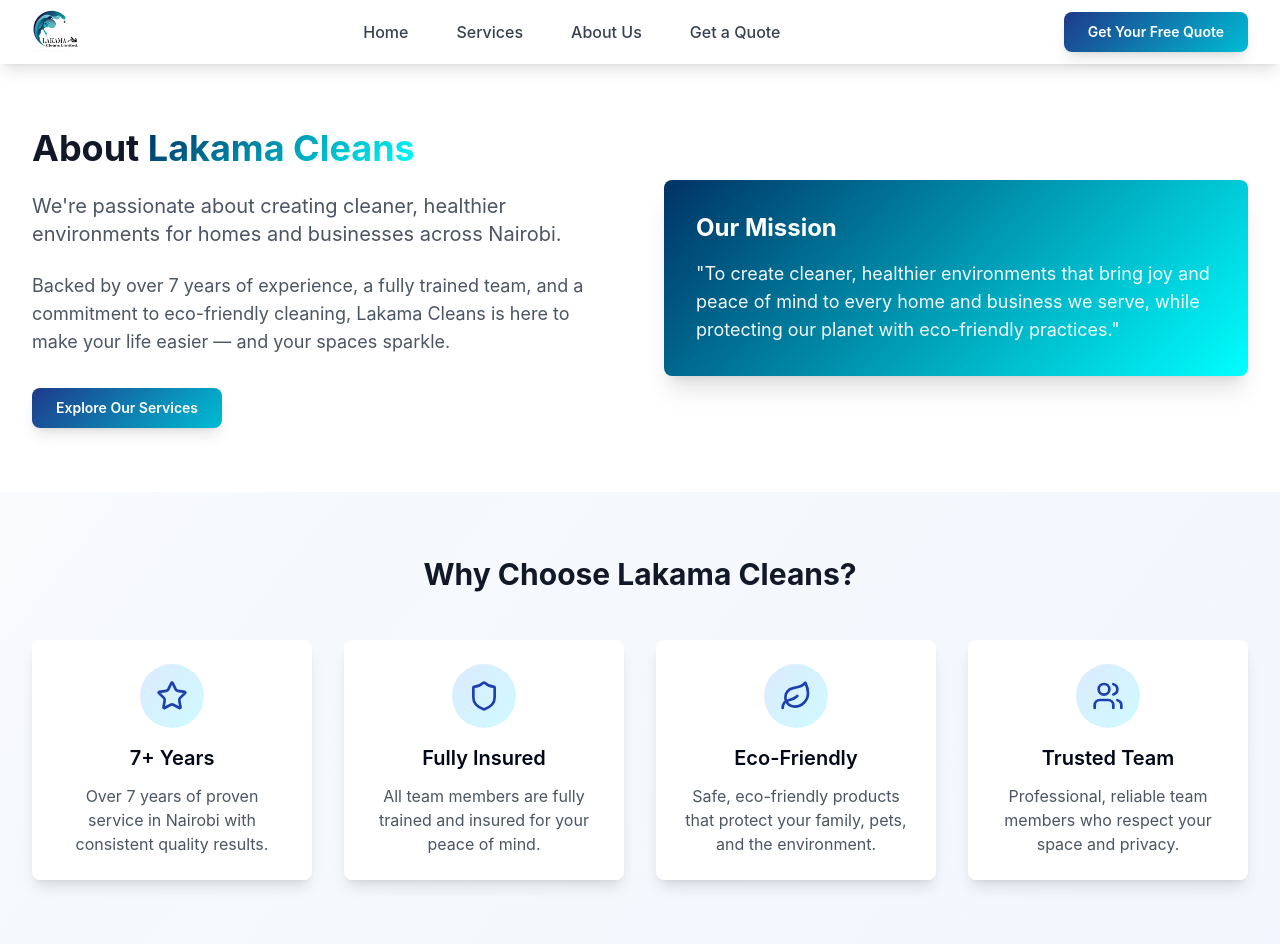
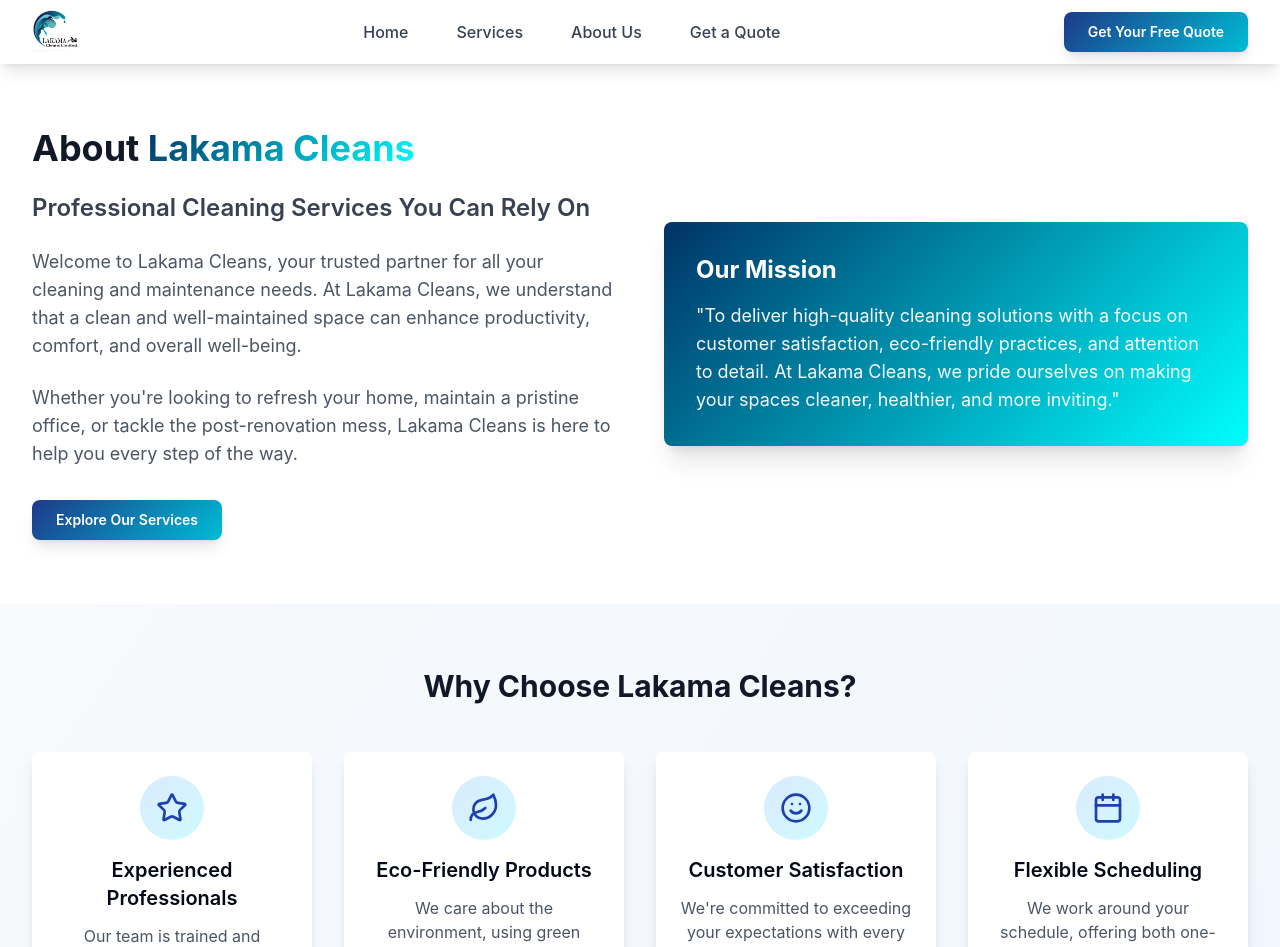
Before and after one commit to VictorNdiritu/lakama-clean-nairobi-glow, a React (Vite) app: page /about in a window 1280 px wide. Shown: the top 947 px of the page. Built offline with nearby package versions, Linux system fonts and the light colour scheme.

Commit message:
Refine About Us content
Update the About Us section with the provided content.

```diff
--- a/src/pages/About.tsx
+++ b/src/pages/About.tsx
@@ -2,7 +2,7 @@
 import { Button } from "@/components/ui/button";
 import { Card, CardContent } from "@/components/ui/card";
 import { Link } from "react-router-dom";
-import { Heart, Shield, Leaf, Award, Star, Users } from "lucide-react";
+import { Heart, Shield, Leaf, Award, Star, Users, Calendar, Smile } from "lucide-react";
 
 const About = () => {
   return (
@@ -15,12 +15,17 @@ const About = () => {
               <h1 className="text-4xl font-bold text-gray-900 mb-6">
                 About <span className="brand-gradient-text">Lakama Cleans</span>
               </h1>
-              <p className="text-xl text-gray-600 mb-6">
-                We're passionate about creating cleaner, healthier environments for homes and businesses across Nairobi.
+              <h2 className="text-2xl font-semibold text-gray-700 mb-6">
+                Professional Cleaning Services You Can Rely On
+              </h2>
+              <p className="text-lg text-gray-600 mb-6">
+                Welcome to Lakama Cleans, your trusted partner for all your cleaning and maintenance needs.
+                At Lakama Cleans, we understand that a clean and well-maintained space can enhance productivity,
+                comfort, and overall well-being.
               </p>
               <p className="text-lg text-gray-600 mb-8">
-                Backed by over 7 years of experience, a fully trained team, and a commitment to eco-friendly cleaning,
-                Lakama Cleans is here to make your life easier — and your spaces sparkle.
+                Whether you're looking to refresh your home, maintain a pristine office, or tackle the
+                post-renovation mess, Lakama Cleans is here to help you every step of the way.
               </p>
               <Button asChild className="btn-primary">
                 <Link to="/services">Explore Our Services</Link>
@@ -30,8 +35,9 @@ const About = () => {
               <div className="brand-gradient rounded-lg p-8 text-white shadow-xl">
                 <h3 className="text-2xl font-bold mb-4">Our Mission</h3>
                 <p className="text-lg opacity-95">
-                  "To create cleaner, healthier environments that bring joy and peace of mind to every
-                  home and business we serve, while protecting our planet with eco-friendly practices."
+                  "To deliver high-quality cleaning solutions with a focus on customer satisfaction,
+                  eco-friendly practices, and attention to detail. At Lakama Cleans, we pride ourselves
+                  on making your spaces cleaner, healthier, and more inviting."
                 </p>
               </div>
             </div>
@@ -51,42 +57,42 @@ const About = () => {
                 <div className="bg-gradient-to-br from-blue-100 to-cyan-100 w-16 h-16 rounded-full flex items-center justify-center mx-auto mb-4">
                   <Star className="text-blue-800" size={32} />
                 </div>
-                <h3 className="text-xl font-semibold mb-3">7+ Years</h3>
+                <h3 className="text-xl font-semibold mb-3">Experienced Professionals</h3>
                 <p className="text-gray-600">
-                  Over 7 years of proven service in Nairobi with consistent quality results.
+                  Our team is trained and experienced in providing high-quality cleaning services tailored to your needs.
                 </p>
               </CardContent>
             </Card>
             <Card className="text-center hover:shadow-xl transition-shadow border-0 shadow-lg">
               <CardContent className="p-6">
                 <div className="bg-gradient-to-br from-blue-100 to-cyan-100 w-16 h-16 rounded-full flex items-center justify-center mx-auto mb-4">
-                  <Shield className="text-blue-800" size={32} />
-                </div>
-                <h3 className="text-xl font-semibold mb-3">Fully Insured</h3>
-                <p className="text-gray-600">
-                  All team members are fully trained and insured for your peace of mind.
-                </p>
-              </CardContent>
-            </Card>
-            <Card className="text-center hover-shadow-xl transition-shadow border-0 shadow-lg">
-              <CardContent className="p-6">
-                <div className="bg-gradient-to-br from-blue-100 to-cyan-100 w-16 h-16 rounded-full flex items-center justify-center mx-auto mb-4">
                   <Leaf className="text-blue-800" size={32} />
                 </div>
-                <h3 className="text-xl font-semibold mb-3">Eco-Friendly</h3>
+                <h3 className="text-xl font-semibold mb-3">Eco-Friendly Products</h3>
                 <p className="text-gray-600">
-                  Safe, eco-friendly products that protect your family, pets, and the environment.
+                  We care about the environment, using green cleaning products to ensure a safe, healthy, and sustainable experience.
                 </p>
               </CardContent>
             </Card>
             <Card className="text-center hover:shadow-xl transition-shadow border-0 shadow-lg">
               <CardContent className="p-6">
                 <div className="bg-gradient-to-br from-blue-100 to-cyan-100 w-16 h-16 rounded-full flex items-center justify-center mx-auto mb-4">
-                  <Users className="text-blue-800" size={32} />
+                  <Smile className="text-blue-800" size={32} />
                 </div>
-                <h3 className="text-xl font-semibold mb-3">Trusted Team</h3>
+                <h3 className="text-xl font-semibold mb-3">Customer Satisfaction</h3>
                 <p className="text-gray-600">
-                  Professional, reliable team members who respect your space and privacy.
+                  We're committed to exceeding your expectations with every service. Your satisfaction is our top priority.
+                </p>
+              </CardContent>
+            </Card>
+            <Card className="text-center hover:shadow-xl transition-shadow border-0 shadow-lg">
+              <CardContent className="p-6">
+                <div className="bg-gradient-to-br from-blue-100 to-cyan-100 w-16 h-16 rounded-full flex items-center justify-center mx-auto mb-4">
+                  <Calendar className="text-blue-800" size={32} />
+                </div>
+                <h3 className="text-xl font-semibold mb-3">Flexible Scheduling</h3>
+                <p className="text-gray-600">
+                  We work around your schedule, offering both one-time and recurring cleaning services to suit your convenience.
                 </p>
               </CardContent>
             </Card>
@@ -142,7 +148,7 @@ const About = () => {
             Ready to Experience the Lakama Difference?
           </h2>
           <p className="text-xl mb-8 opacity-95">
-            Join hundreds of satisfied clients across Nairobi who trust us for their cleaning needs.
+            Let us handle the cleaning, so you can focus on what matters most. Reach out today to learn more!
           </p>
           <div className="flex flex-col sm:flex-row gap-4 justify-center">
             <Button asChild size="lg" className="bg-white text-blue-900 hover:bg-gray-100 text-lg px-8 py-4">
```
